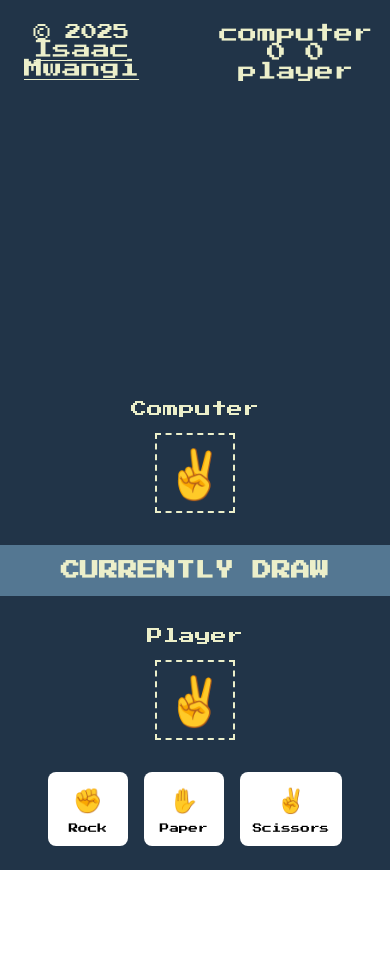
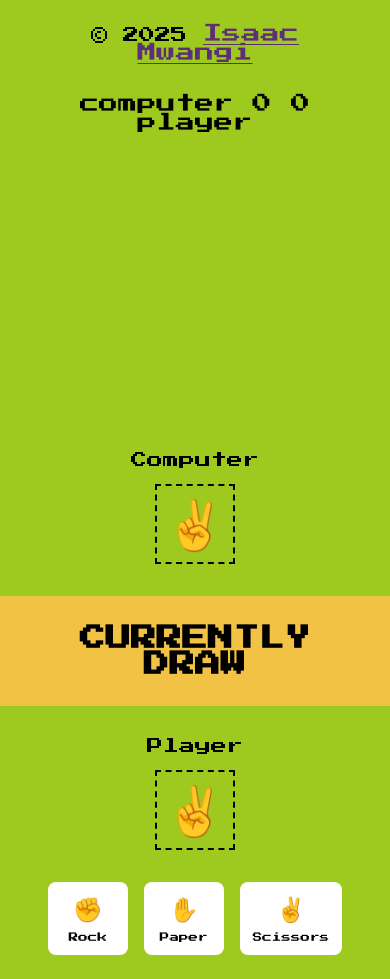
Before and after one commit to sakamw/rock-paper-scissors, a website built with Vite: page index.html in a window 390 px wide. Before the commit the page ends 870 px from the top, so only its background shows below. Built offline with nearby package versions, Linux system fonts and the light colour scheme.

Commit message:
update the responsiveness

```diff
--- a/index.html
+++ b/index.html
@@ -24,7 +24,7 @@
               target="_blank"
               style="
                 text-decoration: underline;
-                color: inherit;
+                color: #5c2f76;
                 font-size: 1.2rem;
               "
               >Isaac Mwangi</a
--- a/style.css
+++ b/style.css
@@ -4,11 +4,18 @@
   box-sizing: border-box;
 }
 
+:root {
+  --primary-bg: #9ec91e;
+  --secondary-bg: #f2c244;
+  --color-white: #ffffff;
+  --color-primary: black;
+}
+
 body {
   font-family: "Press Start 2P", system-ui;
   font-size: 1rem;
   min-height: 100vh;
-  color: #ecefca;
+  color: var(--color-primary);
   display: flex;
   justify-content: center;
   align-items: center;
@@ -20,7 +27,7 @@ body {
   min-height: 100vh;
   max-width: 80em;
   padding: 1.5rem;
-  background-color: #213448;
+  background-color: var(--primary-bg);
   border: none;
   box-shadow: none;
   text-align: center;
@@ -42,12 +49,12 @@ body {
 
 .copy-right {
   font-size: 1rem;
-  color: #ecefca;
+  color: var(--color-primary);
 }
 
 .score {
   font-size: 1.2rem;
-  color: #ecefca;
+  color: var(--color-primary);
   text-transform: lowercase;
 }
 
@@ -60,14 +67,14 @@ body {
 
 .player-box--title {
   font-size: 1rem;
-  color: #ecefca;
+  color: var(--color-primary);
   margin-bottom: 1rem;
 }
 
 .emoji {
   font-size: 5rem;
   padding: 0.5rem;
-  border: 2px dashed #ecefca;
+  border: 2px dashed var(--color-primary);
   border-radius: none;
   min-width: 6rem;
   min-height: 6rem;
@@ -77,11 +84,11 @@ body {
 }
 
 .winner-announce {
-  font-size: 1.2rem;
+  font-size: 1.6rem;
   border: none;
-  background-color: #547792;
-  color: #ecefca;
-  padding: 1rem;
+  background-color: var(--secondary-bg);
+  color: var(--color-primary);
+  padding: 1.8rem;
   margin-right: -1.5rem;
   margin-left: -1.5rem;
   font-weight: bold;
@@ -104,7 +111,7 @@ body {
   font-family: "Press Start 2P", system-ui;
   font-size: 1rem;
   text-transform: capitalize;
-  color: #000;
+  color: var(--color-primary);
   display: flex;
   flex-direction: column;
   align-items: center;
@@ -118,6 +125,17 @@ body {
 
 /* Responsive at 600px(37.5em) */
 @media screen and (max-width: 37.5em) {
+  .game-area {
+    flex-direction: column;
+    align-items: center;
+  }
+
+  .game-header {
+    flex-direction: column;
+    align-items: center;
+    gap: 2rem;
+  }
+
   .choice-button {
     min-width: 5rem;
     font-size: 0.6rem;
```
